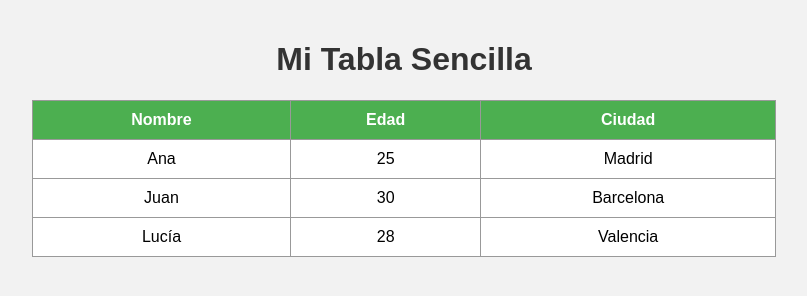
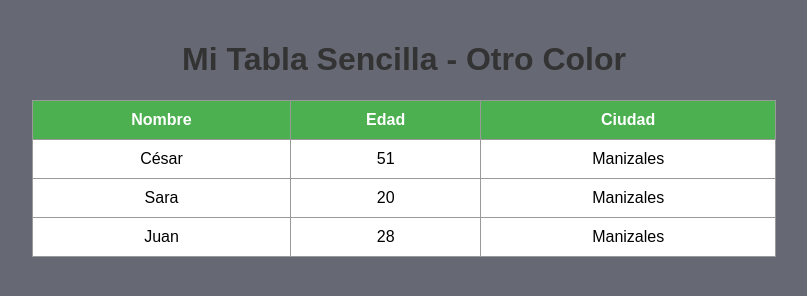
Before and after one commit to cesaracc24/Git_Prueba, a plain HTML site: page index - table.html in a window 1280 px wide. Shown: the whole page, without its empty margins (236-1043 px from the left). Drawn offline with Linux system fonts and the light colour scheme.

Commit message:
Actualización en el HTML: se agregaron/modificaron elementos

```diff
--- a/index - table.html
+++ b/index - table.html
@@ -3,10 +3,10 @@
 <head>
     <meta charset="UTF-8">
     <meta name="viewport" content="width=device-width, initial-scale=1.0">
-    <title>Tabla Sencilla</title>
+    <title>Tabla Sencilla - Otro Color</title>
     <style>
         body {
-            background-color: #f2f2f2; /* Color de fondo */
+            background-color: #666874; /* Color de fondo */
             font-family: Arial, sans-serif;
             text-align: center;
             margin: 0;
@@ -33,7 +33,7 @@
     </style>
 </head>
 <body>
-    <h1>Mi Tabla Sencilla</h1>
+    <h1>Mi Tabla Sencilla - Otro Color</h1>
     <table>
         <tr>
             <th>Nombre</th>
@@ -41,19 +41,19 @@
             <th>Ciudad</th>
         </tr>
         <tr>
-            <td>Ana</td>
-            <td>25</td>
-            <td>Madrid</td>
+            <td>César</td>
+            <td>51</td>
+            <td>Manizales</td>
+        </tr>
+        <tr>
+            <td>Sara</td>
+            <td>20</td>
+            <td>Manizales</td>
         </tr>
         <tr>
             <td>Juan</td>
-            <td>30</td>
-            <td>Barcelona</td>
-        </tr>
-        <tr>
-            <td>Lucía</td>
             <td>28</td>
-            <td>Valencia</td>
+            <td>Manizales</td>
         </tr>
     </table>
 </body>
```
